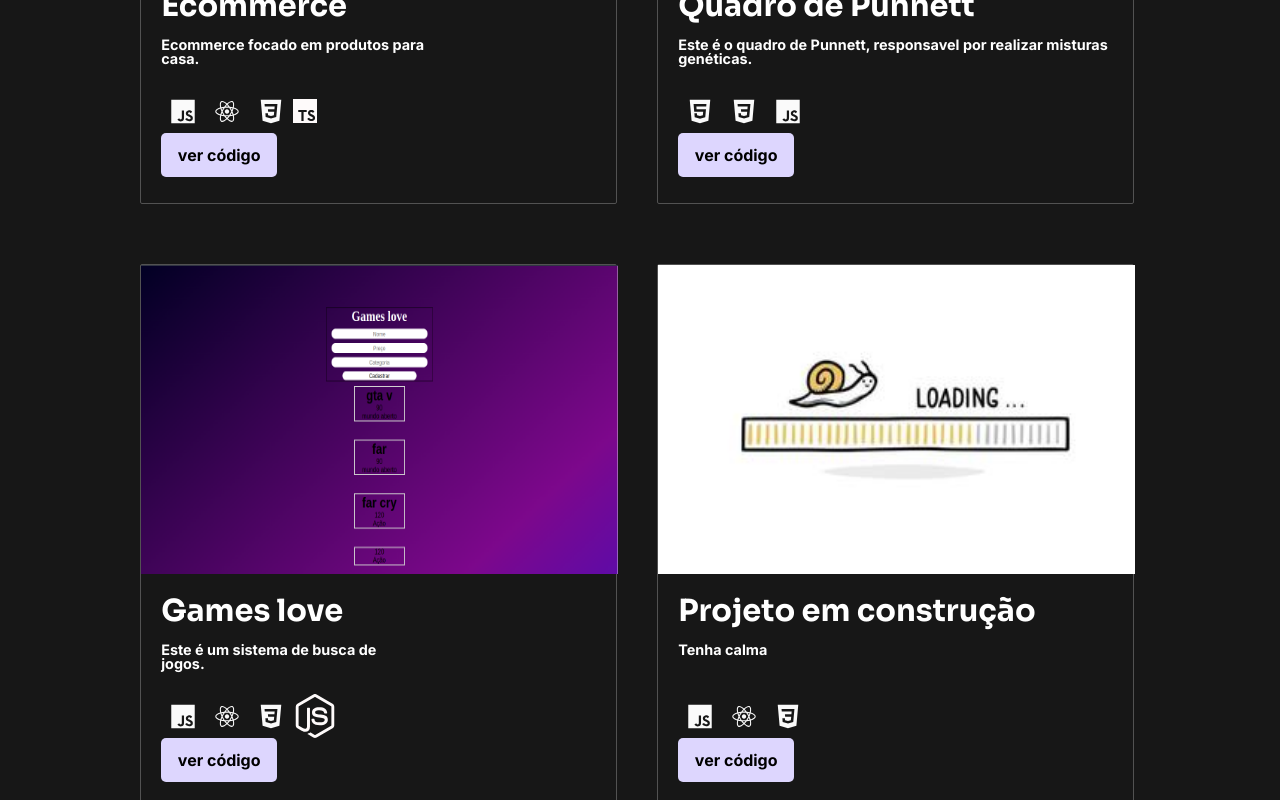
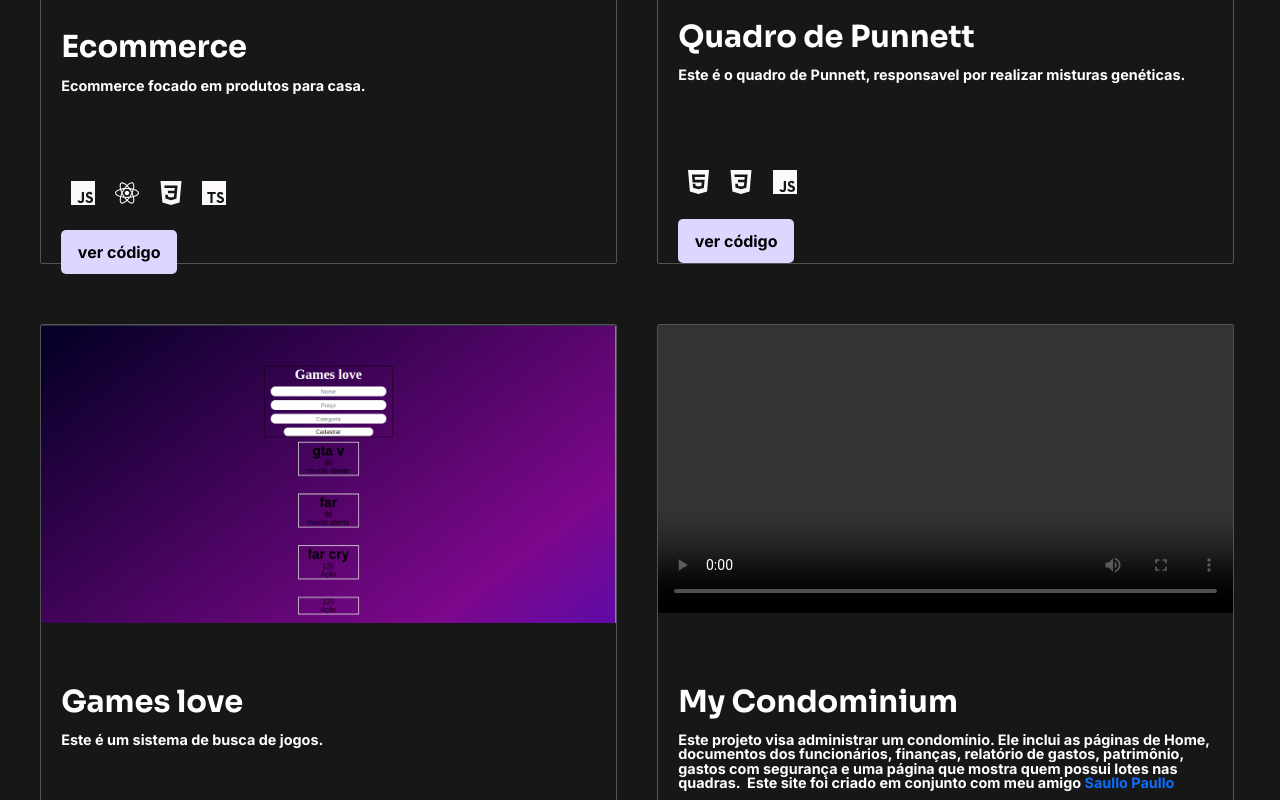
Before and after one commit to Laertes1/Portifolio-Laertes, a React (Create React App) app in the folder my-portifolio/: page /#Home in a window 1280 px wide. Shown: the part 1240-2040 px from the top of the page. Built offline with nearby package versions, Linux system fonts and the light colour scheme.

Commit message:
added project of condominium

```diff
--- a/my-portifolio/public/index.html
+++ b/my-portifolio/public/index.html
@@ -10,6 +10,9 @@
       content="Web site created using create-react-app"
     />
     <link rel="apple-touch-icon" href="%PUBLIC_URL%/logo192.png" />
+
+    <link rel="stylesheet" type='text/css' href="https://cdn.jsdelivr.net/gh/devicons/devicon@latest/devicon.min.css" />
+
     <!--
       manifest.json provides metadata used when your web app is installed on a
       user's mobile device or desktop. See https://developers.google.com/web/fundamentals/web-app-manifest/
--- a/my-portifolio/src/App.js
+++ b/my-portifolio/src/App.js
@@ -8,6 +8,7 @@ export default function App() {
       <>
       <Routers />
        <Footer />
+
       </>
   );
 }
--- a/my-portifolio/src/components/Projects/projects.css
+++ b/my-portifolio/src/components/Projects/projects.css
@@ -1,11 +1,11 @@
 .projects-container2-box1 {
     display: flex;
     flex-direction: column;
-    width: 477px;
-    height: 545px;
+    gap: 10%;
+    width: 577px;
+    height: 605px;
     border: 1px solid var(--neutral-600);
     border-radius: 2px;
-    gap: 19px;
     margin-left: 20px;
 }
 
@@ -16,12 +16,13 @@
     align-items: flex-start;
     gap: 5%;
 }
-
-.project1,.Carrousel {
-    width: 477px;
+.projects-container2-box-contents1{
     height: 309px;
 }
-
+.project1,.content {
+    width: 100%;
+    height: 100%;
+}
 .projects-container2-box-contents2 {
     display: flex;
     flex-direction: column;
@@ -39,22 +40,14 @@
     color: #fff;
     font-size: 90%;
     line-height:100%;
-    height: 35px;
-    width: 99%;
+    height: 9.4vh;
+    width: 100%;
 }
 
 .projects-container2-box-contents4 {
-    display: flex;
-    align-items: center;
-    flex-direction: row;
-    gap: 20px;
+    margin-top: 15px;
 }
 
-.icon {
-    width: 44px;
-    height: 44px;
+.icon.i4{
+    margin-left: 9px;
 }
-.icon .i4{
-    width: 34px;
-    height: 34px;
-}
--- a/my-portifolio/src/components/Projects/projects.jsx
+++ b/my-portifolio/src/components/Projects/projects.jsx
@@ -3,7 +3,7 @@ import "../Projects/projects.css";
 
 /*-----Buttons-----*/
 import Button1 from "../Projects/buttons/button1/button1";
-// import Button2 from "../Projects/buttons/button2/button2";
+
 
 export default function projects(props) {
   return (
@@ -12,7 +12,7 @@ export default function projects(props) {
 
       <div className="projects-container2-box1">
         <span className="projects-container2-box-contents1">
-          <span className="Carrousel">{props.content}</span>
+          <span className="content">{props.content}</span>
           <img src={props.projectImage} alt={props.alt} className="project1" style={{display:props.display}}/>
         </span>
         <span className="projects-container2-box1-box">
@@ -22,6 +22,7 @@ export default function projects(props) {
             </h4>
             <p className="projects-container2-box-contents2-text">
               {props.description}
+              <a href="https://github.com/Saullo-Programador" >{props.mention}</a>
             </p>
           </span>
           <span className="projects-container2-box-contents3">
@@ -32,7 +33,6 @@ export default function projects(props) {
           </span>
           <span className="projects-container2-box-contents4">
             <Button1 liveCode={props.liveCode} />
-            {/* <Button2 /> */}
           </span>
         </span>
       </div>
--- /dev/null
+++ b/my-portifolio/src/components/videoOfMyCondo/videoOfMyCondo.jsx
@@ -0,0 +1,14 @@
+import React, {Component} from "react";
+import VideoOfMyCondo from '../../videos/myCondCapture.mkv'
+
+class Video extends Component {
+    render() {
+      return (
+        <div width="100%" height="100%">
+         <video src={VideoOfMyCondo} width="100%" height="100%" controls="controls" autoplay="true"  />
+        </div>
+      );
+    }
+  }
+
+  export default Video;
--- a/my-portifolio/src/pages/home/index.jsx
+++ b/my-portifolio/src/pages/home/index.jsx
@@ -13,6 +13,8 @@ import loading from '../../assets/Projects/7331649-carregamento-lento-da-interne
 import CalculatorOfGenes from "../../assets/Projects/Captura2Genes.png";
 import Crud from "../../assets/Projects/crud.png";
 import Ecommerce from "../../components/carrousel/carrousel.jsx"
+//? Video Of project my condominium
+import VideoCond from "../../components/videoOfMyCondo/videoOfMyCondo.jsx"
 //? Icons
 import ArrowDown from "../../assets/icons/noBackGround/Icon=arrow-down, Theme=dark, State=default.svg";
 //? Icons
@@ -142,13 +144,18 @@ export default function Index() {
                 liveCode='https://github.com/Laertes1/Games-for-love.git'
               />
               <Projects
-                projectImage={loading}
-                title="Projeto em construção"
-                description="Tenha calma"
+                title="My Condominium"
+                description={"Este projeto visa administrar um condomínio. Ele inclui as páginas de Home, documentos dos funcionários, finanças, relatório de gastos, patrimônio, gastos com segurança e uma página que mostra quem possui lotes nas quadras.  Este site foi criado em conjunto com meu amigo "}
                 icon1={js}
                 icon2={react}
-                icon3={css}
-                style={{ opacity: "0" }}
+                icon3={nodejs}
+                icon4={typescript}
+                style={{width: "24px"}}
+                alt={""}
+                liveCode='https://github.com/Laertes1/My-Condominium.git'
+                display={'none'}
+                content={<VideoCond/>}
+                mention={"Saullo Paullo"}
               />
             </div>
           </div>
```
Also changed, not shown: my-portifolio/src/assets/icons/noBackGround/node-js.svg, 1 other file (tests, documents, lock files or other folders).
